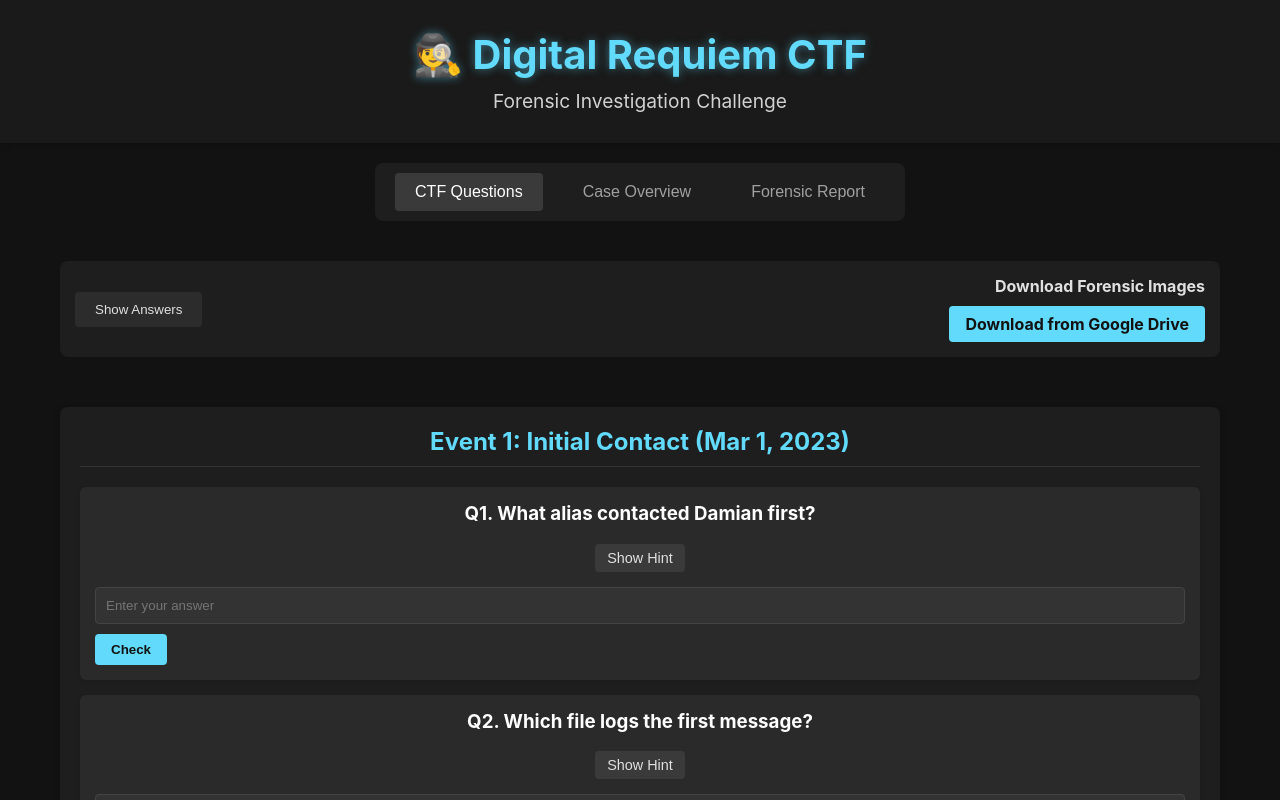
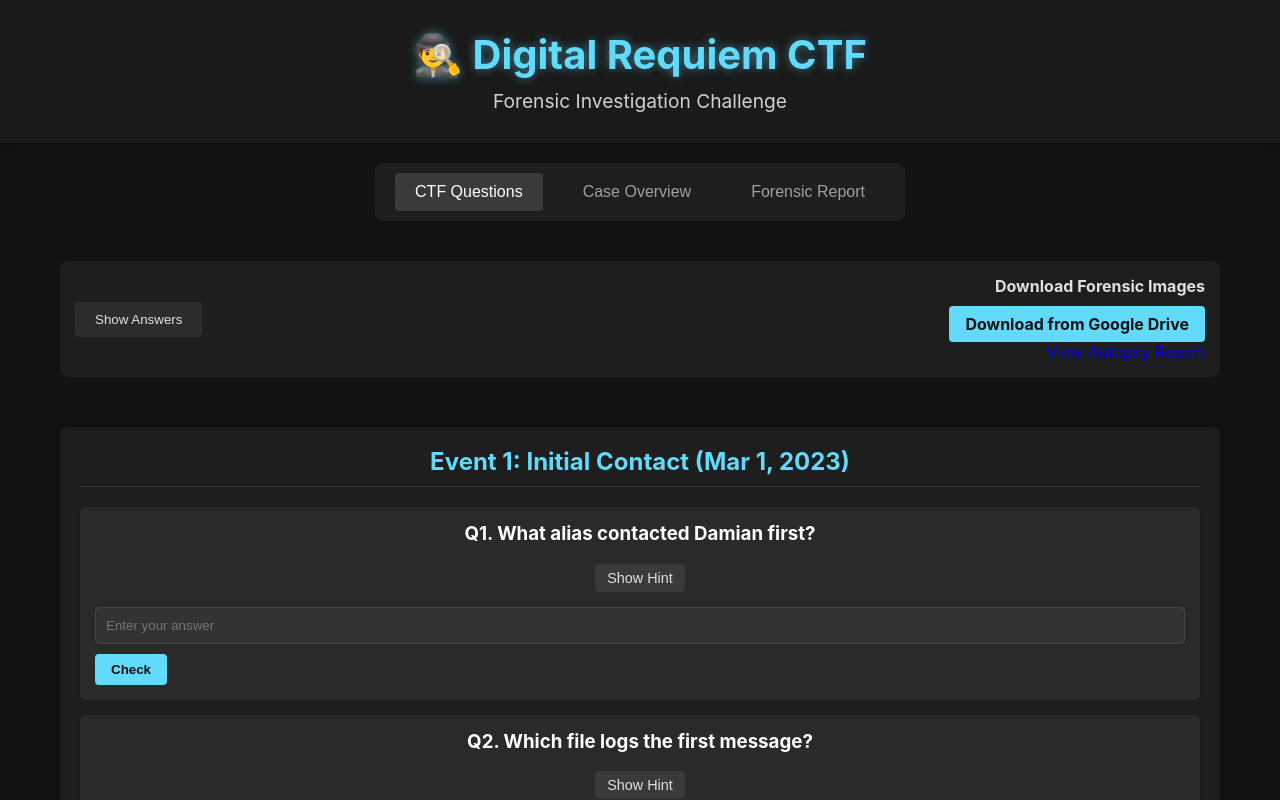
Before and after one commit to RohitPaulReddyG/digital-requiem-ctf, a React (Create React App) app: page / in a window 1280 px wide. Shown: the top 800 px of the page. Built offline with nearby package versions, Linux system fonts and the light colour scheme.

Commit message:
Add link to Autopsy Report

```diff
--- a/src/components/QuestionList.js
+++ b/src/components/QuestionList.js
@@ -121,6 +121,14 @@ function QuestionList() {
           >
             Download from Google Drive
           </a>
+          <br />
+          <a
+            href="/report.html"
+            target="_blank"
+            rel="noopener noreferrer"
+          >
+            View Autopsy Report
+          </a>
         </div>
       </div>
 
```
